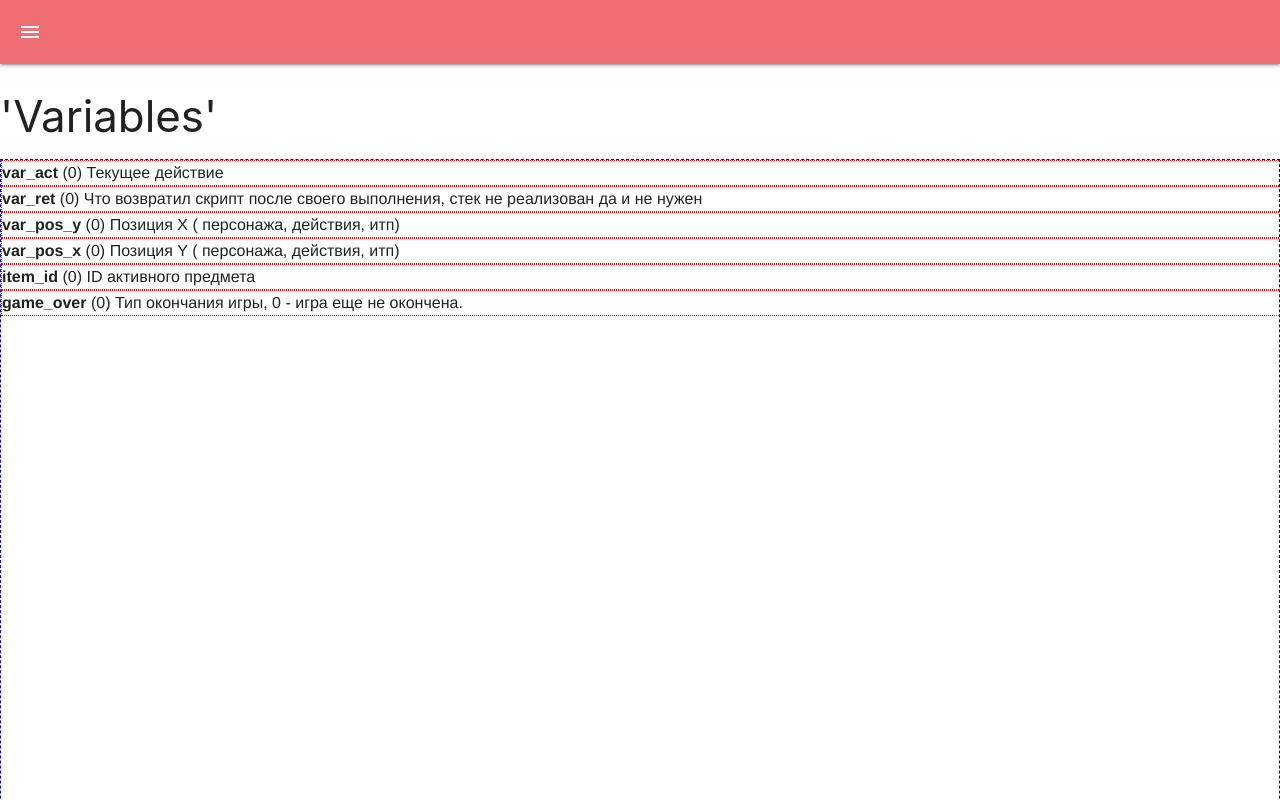
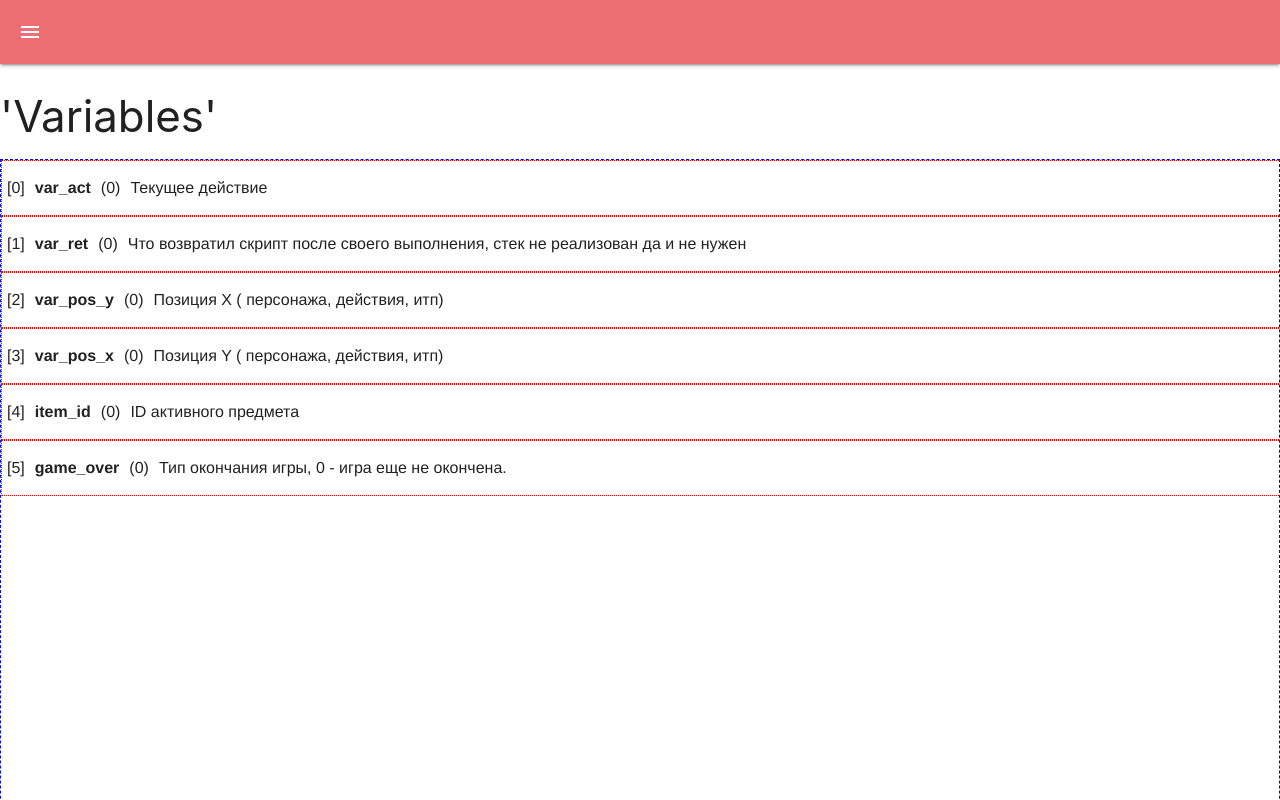
Before and after one commit to alex-worker/CombinatoricsIDE, a React (Create React App) app in the folder simple-ide/: page /vars in a window 1280 px wide. Shown: the top 800 px of the page. Built offline with nearby package versions, Linux system fonts and the light colour scheme.

Commit message:
some cssmaterialize style

```diff
--- a/simple-ide/src/components/gui/List/index.js
+++ b/simple-ide/src/components/gui/List/index.js
@@ -1,5 +1,6 @@
 import { useWindowSize } from '../useWindowResize'
 import React from 'react'
+import 'materialize-css/dist/css/materialize.min.css'
 
 import './gui.css'
 
--- a/simple-ide/src/components/gui/Sidenav.js
+++ b/simple-ide/src/components/gui/Sidenav.js
@@ -1,4 +1,4 @@
-import React, { Fragment, useEffect, useRef } from 'react'
+import React, { useEffect, useRef } from 'react'
 import M from 'materialize-css'
 import idgen from './idgen'
 import 'materialize-css/dist/css/materialize.min.css'
@@ -11,14 +11,16 @@ const Sidenav = (props) => {
     M.Sidenav.init(ref.current)
   }, [])
 
-  return <Fragment>
+  return (
+    <>
       <ul id={id} ref={ref} className='sidenav'>
         {props.children}
       </ul>
       <a data-target={id} className='sidenav-trigger show-on-large' href='#nav'>
         <i className='material-icons'>menu</i>
       </a>
-  </Fragment>
+    </>
+  )
 }
 
 export default Sidenav
--- a/simple-ide/src/pages/Variables.js
+++ b/simple-ide/src/pages/Variables.js
@@ -17,7 +17,12 @@ const onClickRow = (index) => {
 
 const showRow = (index, data) => {
   return (
-    <div onClick={() => onClickRow(index)}><b>{data.name}</b> ({data.default}) {data.description}</div>
+    <tr onClick={() => onClickRow(index)}>
+      <td>[{index}]</td>
+      <td><b>{data.name}</b></td>
+      <td>({data.default})</td>
+      <td>{data.description}</td>
+    </tr>
   )
 }
 
```
Lines whose indentation alone changed are shown as unchanged.
